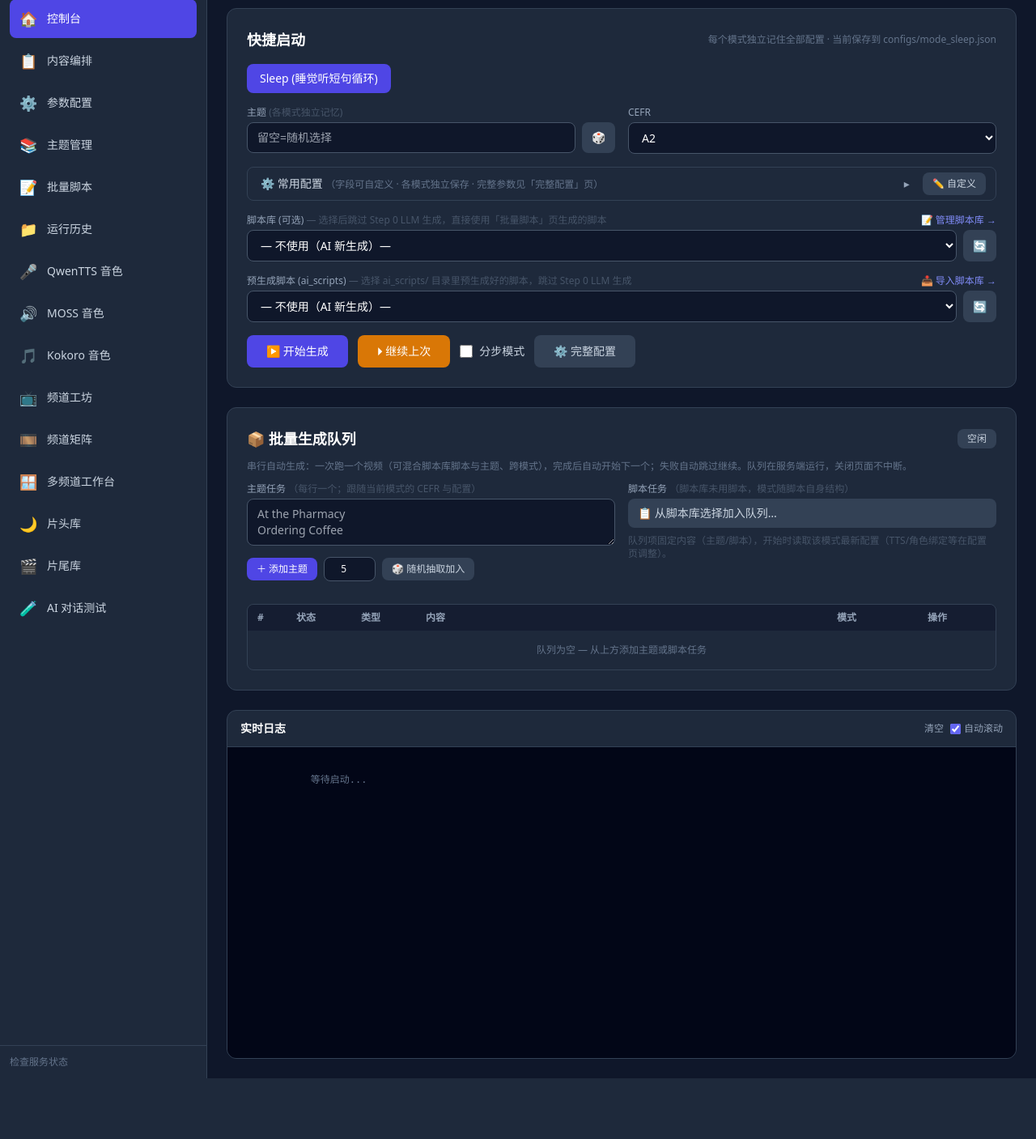
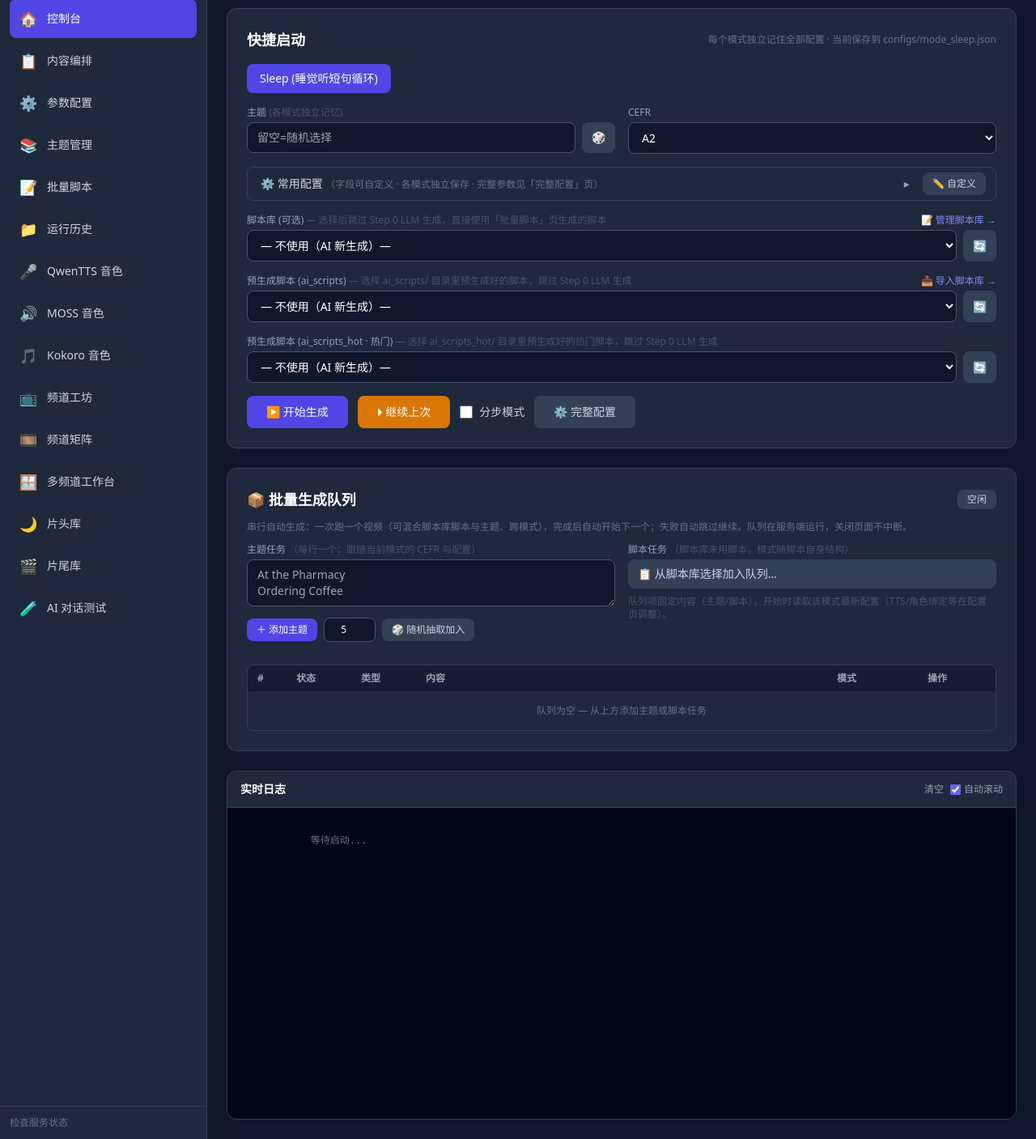
Before and after one commit to collinsgraciano/sleep_english, a FastAPI app: page / in a window 1280 px wide. Shown: the part 94-1501 px from the top of the page at 81% size. Before the commit the page ends 1426 px from the top, so only its background shows below. Run offline with FastAPI, Linux system fonts and the light colour scheme; data that the repository does not hold is empty; some libraries are stand-ins or nearby versions.

Commit message:
feat(sleep): 控制台新增 ai_scripts_hot 热门预生成脚本独立入口

```diff
--- a/app/routers/scripts.py
+++ b/app/routers/scripts.py
@@ -89,10 +89,13 @@ async def api_scripts_batch_status():
 
 
 @router.get("/api/scripts/ai_presets")
-async def api_scripts_ai_presets():
-    """列出 ai_scripts/ 目录里预生成好的脚本（主题/中文/分类/行数）。"""
+async def api_scripts_ai_presets(source: str = "all"):
+    """列出预生成目录里预生成好的脚本（主题/中文/分类/行数）。
+
+    source: all（默认，全部目录）/ main（ai_scripts/）/ hot（ai_scripts_hot/）。
+    """
     from .. import ai_scripts
-    presets = ai_scripts.list_ai_scripts()
+    presets = ai_scripts.list_ai_scripts(source if source in ("main", "hot") else "all")
     # 已导入脚本库的主题（按主题名去重，供前端提示「已入库」）
     lib_topics = set(script_library.library_topics_by_mode().get("sleep", []))
     for p in presets:
--- a/app/templates/dashboard.html
+++ b/app/templates/dashboard.html
@@ -144,6 +144,24 @@
                     class="px-3 py-2 bg-slate-700 hover:bg-slate-600 rounded-lg text-sm text-slate-300">🔄</button>
             </div>
             <p id="ai-script-info" class="text-xs text-emerald-300 mt-1 hidden"></p>
+        </div>
+
+        <!-- ai_scripts_hot 预生成脚本 source（热门 101-200） -->
+        <div class="mb-4">
+            <div class="flex items-center justify-between mb-1">
+                <label class="block text-xs text-slate-400">预生成脚本 (ai_scripts_hot · 热门)
+                    <span class="text-slate-600">— 选择 ai_scripts_hot/ 目录里预生成好的热门脚本，跳过 Step 0 LLM 生成</span>
+                </label>
+            </div>
+            <div class="flex gap-2">
+                <select id="ai-script-hot-select" onchange="onAiScriptHotChange()"
+                    class="flex-1 bg-slate-900 border border-slate-600 rounded-lg px-3 py-2 text-sm text-white">
+                    <option value="">— 不使用（AI 新生成）—</option>
+                </select>
+                <button type="button" onclick="loadAiScriptsHot()" title="刷新热门预生成脚本"
+                    class="px-3 py-2 bg-slate-700 hover:bg-slate-600 rounded-lg text-sm text-slate-300">🔄</button>
+            </div>
+            <p id="ai-script-hot-info" class="text-xs text-emerald-300 mt-1 hidden"></p>
         </div>
 
         <!-- Action buttons -->
@@ -602,9 +620,11 @@ function switchMode(m) {
     // 脚本库按模式过滤，切换后重新加载并清空选择
     _selectedScript = null;
     loadScriptLibrary();
-    // 预生成脚本（ai_scripts）仅 sleep 模式存在，一并重置
+    // 预生成脚本（ai_scripts / ai_scripts_hot）仅 sleep 模式存在，一并重置
     _selectedAiScript = null;
+    _selectedAiScriptHot = null;
     loadAiScripts();
+    loadAiScriptsHot();
     // 同步服务端激活模式（主题管理/运行历史等页面跟随）
     fetch('/api/config/active', {
         method: 'POST',
@@ -639,6 +659,25 @@ function genderSymbol(g) {
     if (g === 'female') return '♀';
     if (g === 'male') return '♂';
     return '';
+}
+
+// 脚本库 / ai_scripts / ai_scripts_hot 三者互斥：选中其一，清空其余两个
+function clearScriptSources(keep) {
+    if (keep !== 'lib') {
+        _selectedScript = null;
+        document.getElementById('script-lib-select').value = '';
+        document.getElementById('script-lib-info').classList.add('hidden');
+    }
+    if (keep !== 'ai') {
+        _selectedAiScript = null;
+        document.getElementById('ai-script-select').value = '';
+        document.getElementById('ai-script-info').classList.add('hidden');
+    }
+    if (keep !== 'hot') {
+        _selectedAiScriptHot = null;
+        document.getElementById('ai-script-hot-select').value = '';
+        document.getElementById('ai-script-hot-info').classList.add('hidden');
+    }
 }
 
 // 频道维度由顶部「上下文条」（base.html）统一提供：切换后服务端渲染即
@@ -676,10 +715,8 @@ function onScriptLibChange() {
     const cefrSel = document.getElementById('quick-cefr');
     _selectedScript = _scriptLibScripts.find(s => s.id === sel.value) || null;
     if (_selectedScript) {
-        // 与预生成脚本互斥
-        _selectedAiScript = null;
-        document.getElementById('ai-script-select').value = '';
-        document.getElementById('ai-script-info').classList.add('hidden');
+        // 与预生成脚本（ai_scripts / ai_scripts_hot）互斥
+        clearScriptSources('lib');
         topicInput.value = _selectedScript.topic;
         topicInput.readOnly = true;
         if (_selectedScript.cefr) cefrSel.value = _selectedScript.cefr;
@@ -698,28 +735,48 @@ function onScriptLibChange() {
     }
 }
 
-// --- ai_scripts 预生成脚本（直接使用，不入库） ---
+// --- ai_scripts / ai_scripts_hot 预生成脚本（直接使用，不入库） ---
 let _aiScripts = [];
 let _selectedAiScript = null;
+let _aiScriptsHot = [];
+let _selectedAiScriptHot = null;
+
+// 把某个来源的预生成脚本填进下拉，返回当前选中项（未选中返回 null）
+function fillAiSelect(selId, list, selected) {
+    const sel = document.getElementById(selId);
+    const prev = selected ? selected.folder : sel.value;
+    sel.innerHTML = '<option value="">— 不使用（AI 新生成）—</option>';
+    list.forEach(p => {
+        const opt = document.createElement('option');
+        opt.value = p.folder;
+        opt.textContent = `${p.en}（${p.zh}）· ${p.lines}行 · ${p.category}` +
+            (p.in_library ? ' · 已入库' : '');
+        sel.appendChild(opt);
+    });
+    if (prev && list.some(p => p.folder === prev)) {
+        sel.value = prev;
+        return list.find(p => p.folder === prev) || null;
+    }
+    return null;
+}
 
 function loadAiScripts() {
-    return fetch('/api/scripts/ai_presets')
+    return fetch('/api/scripts/ai_presets?source=main')
         .then(r => r.json())
         .then(data => {
             _aiScripts = data.presets || [];
-            const sel = document.getElementById('ai-script-select');
-            const prev = _selectedAiScript ? _selectedAiScript.folder : sel.value;
-            sel.innerHTML = '<option value="">— 不使用（AI 新生成）—</option>';
-            _aiScripts.forEach(p => {
-                const opt = document.createElement('option');
-                opt.value = p.folder;
-                opt.textContent = `${p.en}（${p.zh}）· ${p.lines}行 · ${p.category}` +
-                    (p.in_library ? ' · 已入库' : '');
-                sel.appendChild(opt);
-            });
-            if (prev && _aiScripts.some(p => p.folder === prev)) sel.value = prev;
-            else _selectedAiScript = null;
+            _selectedAiScript = fillAiSelect('ai-script-select', _aiScripts, _selectedAiScript);
             onAiScriptChange();
+        });
+}
+
+function loadAiScriptsHot() {
+    return fetch('/api/scripts/ai_presets?source=hot')
+        .then(r => r.json())
+        .then(data => {
+            _aiScriptsHot = data.presets || [];
+            _selectedAiScriptHot = fillAiSelect('ai-script-hot-select', _aiScriptsHot, _selectedAiScriptHot);
+            onAiScriptHotChange();
         });
 }
 
@@ -730,10 +787,8 @@ function onAiScriptChange() {
     const cefrSel = document.getElementById('quick-cefr');
     _selectedAiScript = _aiScripts.find(p => p.folder === sel.value) || null;
     if (_selectedAiScript) {
-        // 与脚本库互斥
-        _selectedScript = null;
-        document.getElementById('script-lib-select').value = '';
-        document.getElementById('script-lib-info').classList.add('hidden');
+        // 与脚本库、ai_scripts_hot 互斥
+        clearScriptSources('ai');
         topicInput.value = _selectedAiScript.en;
         topicInput.readOnly = true;
         cefrSel.disabled = true;
@@ -748,12 +803,36 @@ function onAiScriptChange() {
     }
 }
 
+function onAiScriptHotChange() {
+    const sel = document.getElementById('ai-script-hot-select');
+    const info = document.getElementById('ai-script-hot-info');
+    const topicInput = document.getElementById('quick-topic');
+    const cefrSel = document.getElementById('quick-cefr');
+    _selectedAiScriptHot = _aiScriptsHot.find(p => p.folder === sel.value) || null;
+    if (_selectedAiScriptHot) {
+        // 与脚本库、ai_scripts 互斥
+        clearScriptSources('hot');
+        topicInput.value = _selectedAiScriptHot.en;
+        topicInput.readOnly = true;
+        cefrSel.disabled = true;
+        info.textContent = `将使用热门预生成脚本「${_selectedAiScriptHot.en}」· ${_selectedAiScriptHot.lines} 行 · ${_selectedAiScriptHot.category}`;
+        info.classList.remove('hidden');
+    } else {
+        topicInput.readOnly = false;
+        cefrSel.disabled = false;
+        topicInput.value = MODE_CONFIGS[ACTIVE_MODE].topic || '';
+        cefrSel.value = MODE_CONFIGS[ACTIVE_MODE].cefr || 'A2';
+        info.classList.add('hidden');
+    }
+}
+
 window.addEventListener('load', function() {
     applyModeTabStyles();
     applyQuickFields();
     try { toggleQuickConfig(localStorage.getItem('quickConfigExpanded') === '1'); } catch (e) {}
     loadScriptLibrary();
     loadAiScripts();
+    loadAiScriptsHot();
     // 批量队列：立即拉取一次并常驻轮询（队列运行中自动接上日志流）
     bqFetchStatus();
     setInterval(bqFetchStatus, 2000);
@@ -838,7 +917,8 @@ function _doStartPipeline(resume) {
         cefr: document.getElementById('quick-cefr').value,
         structure: ACTIVE_MODE,
         script_id: _selectedScript ? _selectedScript.id : '',
-        ai_script: _selectedAiScript ? _selectedAiScript.folder : '',
+        ai_script: _selectedAiScript ? _selectedAiScript.folder :
+            (_selectedAiScriptHot ? _selectedAiScriptHot.folder : ''),
     };
     // Merge with the active mode's full config
     const config = {...MODE_CONFIGS[ACTIVE_MODE], ...overrides};
```
Also changed, not shown: app/ai_scripts.py (+44 -31 lines).
